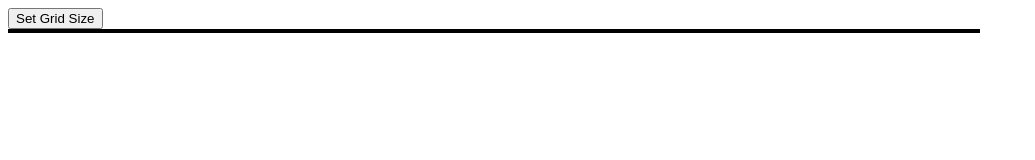
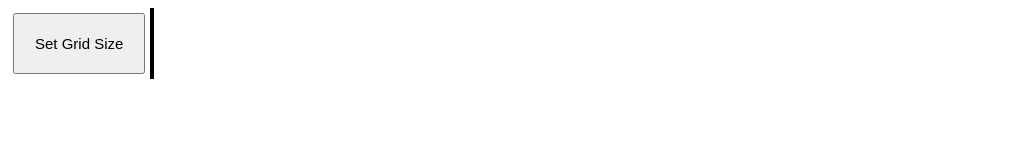
Before and after one commit to Smabian/odin-etchSketch, a plain HTML site: page index.html in a window 1280 px wide. Shown: the whole page, without its empty margins (0-1035 px from the left). Drawn offline with Linux system fonts and the light colour scheme.

Commit message:
change button position to left of grid

```diff
--- a/main.js
+++ b/main.js
@@ -14,9 +14,11 @@ function createGrid (gridsize) {
     let gridSelection = document.querySelectorAll("#container div");
 
     counter = gridSelection.length;
+
+
     for (let i=0;i<counter;i++) {
     gridSelection[i].addEventListener("mouseover", function() {
-            hoverEffect(gridSelection[i],'blue');
+        hoverEffect(gridSelection[i],'blue');
     });
 }
 
@@ -40,6 +42,12 @@ function getRandomColor () {
     return 'rgba(' + o(r()*s) + ',' + o(r()*s) + ',' + o(r()*s) + ',' + r().toFixed(1) + ')';
 }
 
+function getDarkness (iteration) {
+    let darknessLevel = 0.1 * iteration;
+    console.log(darknessLevel);
+    return "," + darknessLevel + ')';
+}
+
 let sizeButton = document.getElementById("sizeButton");
 
 sizeButton.addEventListener("click", function (){
--- a/style.css
+++ b/style.css
@@ -1,3 +1,15 @@
+body {
+    display: flex;
+}
+
+button {
+    padding: 20px;
+    margin: 5px;
+    font-size: 15px;
+    text-align: center;
+    align-self:flex-start;
+}
+
 #container {
     padding: 0;
     margin: 0;
```
